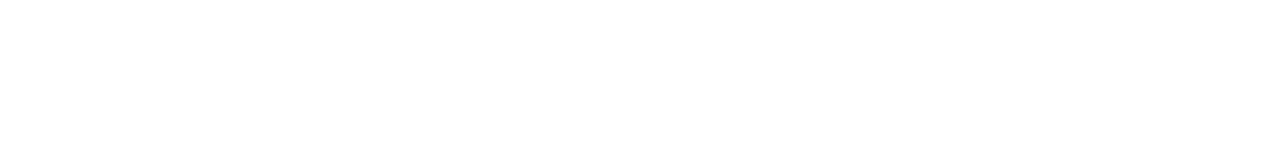
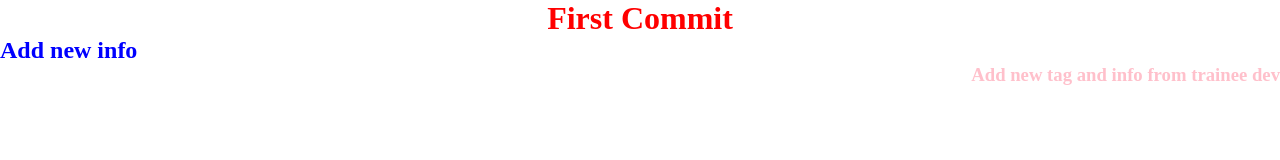
Before and after one commit to Dantalion36/advance_01, a plain HTML site: page index.html in a window 1280 px wide. Drawn offline with Linux system fonts and the light colour scheme.

Commit message:
create new branch and add some tag

```diff
--- a/index.html
+++ b/index.html
@@ -7,6 +7,8 @@
     <title>Document</title>
 </head>
 <body>
-
+    <h1>First Commit</h1>
+    <h2>Add new info</h2>
+    <h3>Add new tag and info from trainee dev</h3>
 </body>
 </html>
--- a/main.scss
+++ b/main.scss
@@ -1,4 +1,18 @@
 * {
     box-sizing: border-box;
+    margin: 0;
+}
 
+h1 {
+    color: red;
+    text-align: center;
 }
+
+h2 {
+    color: blue;
+}
+
+h3 {
+    color: pink;
+    text-align: right;
+}
```
Also changed, not shown: comp/main.css.
